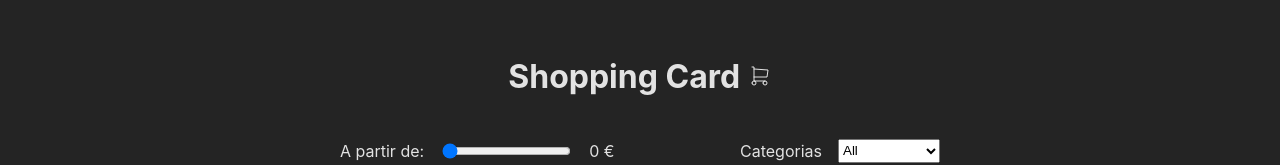
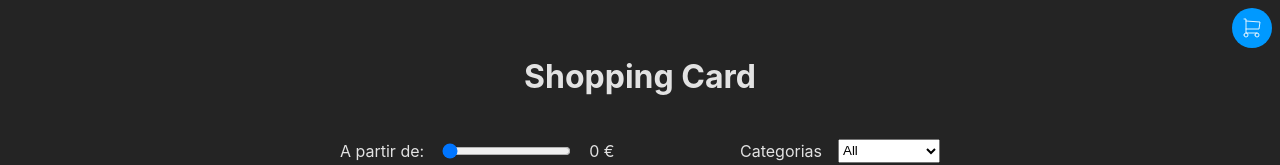
Before and after one commit to danielmateu/carrito-de-la-compra-useContext-useReducer-useID, a React (Vite) app: page / in a window 1280 px wide. Shown: the top 165 px of the page. Built offline with nearby package versions, Linux system fonts and the light colour scheme.

Commit message:
Estilos de la cart

```diff
--- a/src/App.jsx
+++ b/src/App.jsx
@@ -35,6 +35,7 @@ function App() {
 
   return (
     <>
+
       <Header />
       <Products products={filteredProducts} />
       {IS_DEVELOPMENT  && <Footer />}
--- /dev/null
+++ b/src/components/Cart.css
@@ -0,0 +1,56 @@
+.cart {
+    background: #000;
+    display: none;
+    padding: 32px;
+    position: fixed;
+    right: 0px;
+    top: 0px;
+    width: 200px;
+}
+
+.cart img {
+    aspect-ratio: 16/9;
+    width: 100%;
+}
+
+.cart li {
+    border-bottom: 1px solid #444;
+    padding-bottom: 16px;
+}
+
+.cart footer {
+    display: flex;
+    gap: 8px;
+    justify-content: center;
+    align-items: center;
+}
+
+.cart footer button {
+    padding: 8px;
+}
+
+.cart-button {
+    align-items: center;
+    background: #09f;
+    border-radius: 9999px;
+    cursor: pointer;
+    display: flex;
+    height: 32px;
+    justify-content: center;
+    padding: 4px;
+    position: absolute;
+    right: 8px;
+    top: 8px;
+    transition: all .3s ease;
+    width: 32px;
+    z-index: 9999;
+}
+
+.cart-button:hover {
+    scale: 1.1;
+}
+
+.cart-button~input:checked~.cart {
+    height: 100%;
+    display: block;
+}
--- /dev/null
+++ b/src/components/Cart.jsx
@@ -0,0 +1,41 @@
+import { useId } from "react"
+import { CartIcon, ClearCartIcon, RemoveFromCartIcon } from "./Icons"
+import './Cart.css'
+
+
+export const Cart = () => {
+
+    const cartCheckBoxId = useId()
+    return (
+        <>
+            <label htmlFor={cartCheckBoxId} className="cart-button">
+                <CartIcon />
+            </label>
+            <input type="checkbox" id={cartCheckBoxId} className="cart-checkbox" hidden />
+
+            <aside className="cart">
+                <ul>
+                    <li>
+                        <img src="https://i.dummyjson.com/data/products/6/thumbnail.png" alt="Cosa" />
+                    </li>
+                    <div>
+                        <strong>MacBook</strong> - 2400€
+                    </div>
+                    <footer>
+                        <small>
+                            Qty: 1
+                        </small>
+                        <div>
+                            <button>+</button>
+                            <button>-</button>
+                        </div>
+                        <div>
+                            <button><RemoveFromCartIcon /></button>
+                            <button><ClearCartIcon /></button>
+                        </div>
+                    </footer>
+                </ul>
+            </aside>
+        </>
+    )
+}
--- a/src/components/Header.jsx
+++ b/src/components/Header.jsx
@@ -1,11 +1,13 @@
 import React from 'react'
+import { Cart } from './Cart'
 import { FIlter } from './FIlter'
 import { CartIcon } from './Icons'
 
 export const Header = () => {
     return (
         <header>
-            <h1>Shopping Card <CartIcon /></h1>
+            <h1>Shopping Card</h1>
+            <Cart/>
             <FIlter  />
 
         </header>
```
